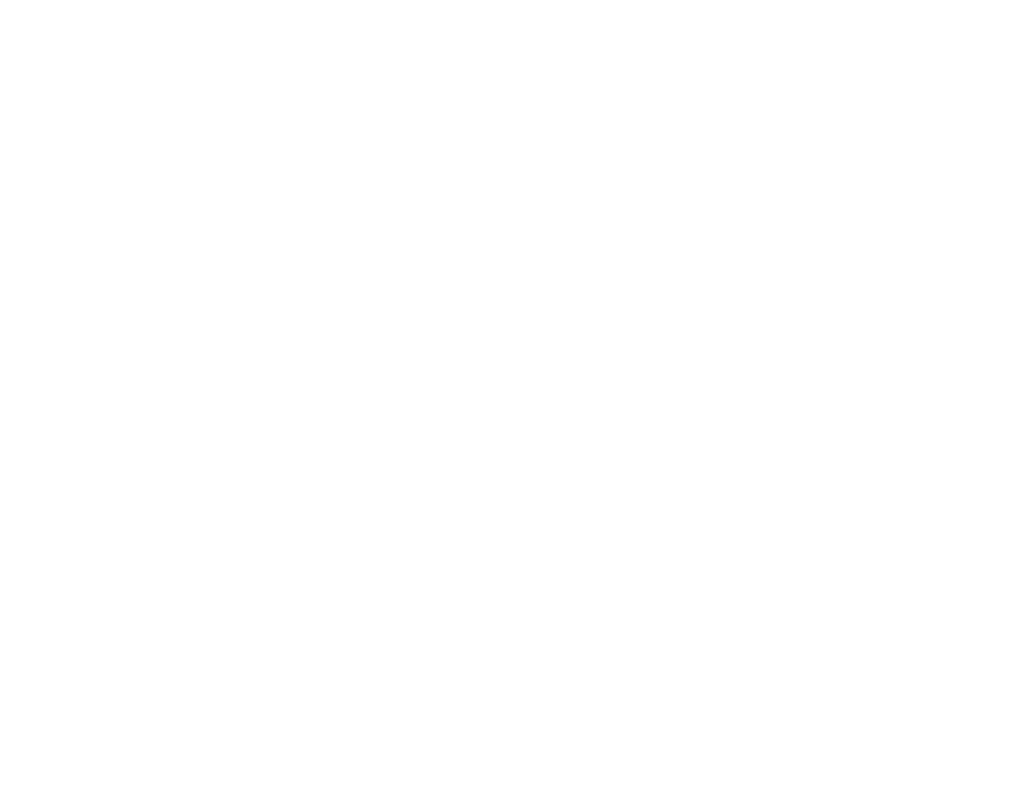
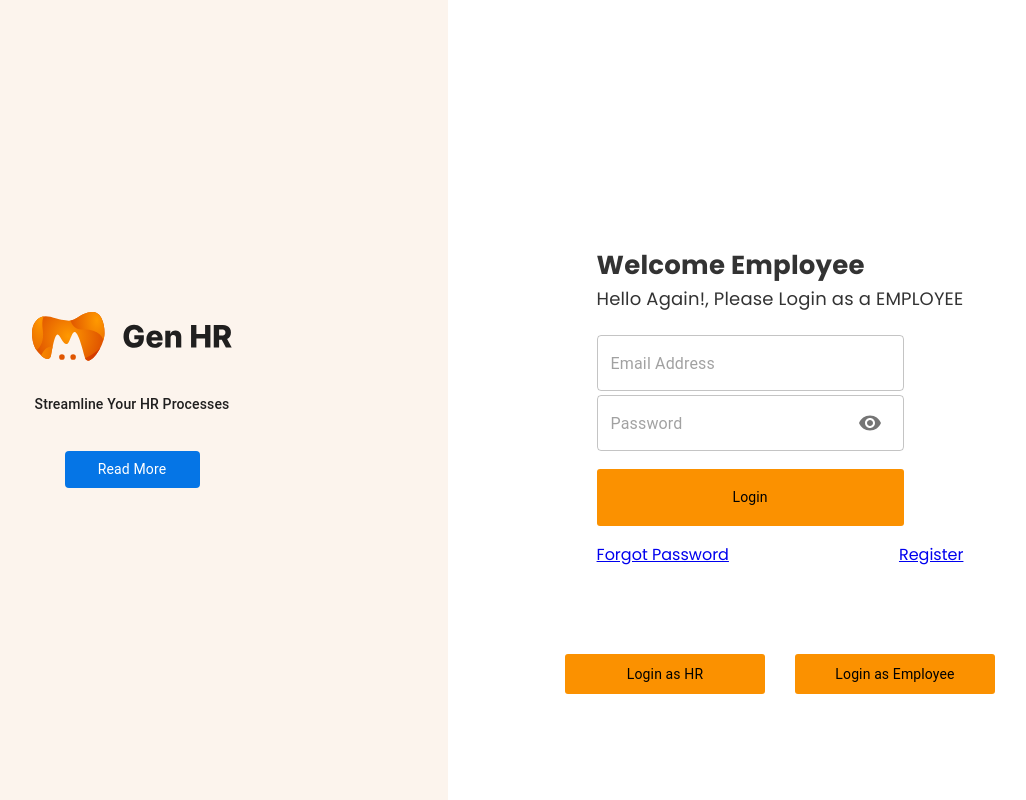
Before and after one commit to rohitschavan/HRMS, a React (Create React App) app in the folder client/: page /login/employee in a window 1280 px wide. Before the commit this address had no page. Shown: the whole page, without its empty margins (184-1210 px from the left). Built offline with nearby package versions, Linux system fonts and the light colour scheme.

Commit message:
seprateLayouts

```diff
--- a/client/src/App.js
+++ b/client/src/App.js
@@ -6,7 +6,7 @@ import Login from './components/Login/Login';
 import Register from './components/Login/Register';
 import RegisterHR from './components/Register/RegisterHR';
 import RegisterEmployee from './components/Register/RegisterEmployee';
-import Layout from './components/Layout';
+import AdminLayout from './components/Layouts/AdminLayout';
 import Dashboard from './components/Dashboard/Dashboard';
 import ManageEmp from './components/Manage/MangageEmp';
 import ManageHR from './components/Manage/ManageHR';
@@ -22,7 +22,9 @@ function App() {
 
         <Routes>
           {/* Public Routes */}
-          <Route path="/" element={<Login />} />
+          <Route path="/" element={<Login role="admin" />} />
+          <Route path="/login/hr" element={<Login role="hr" />} />
+          <Route path="/login/employee" element={<Login role="employee" />} />
           <Route path="/register" element={<Register />} />
 
           {/* Protected Routes */}
@@ -30,7 +32,7 @@ function App() {
             path="/"
             element={
               <PrivateRoute>
-                <Layout />
+                <AdminLayout />
               </PrivateRoute>
             }
           >
--- a/client/src/components/Login/Login.js
+++ b/client/src/components/Login/Login.js
@@ -16,8 +16,29 @@ import toast from "react-hot-toast";
 import { useNavigate } from "react-router-dom";
 import { Visibility, VisibilityOff } from '@mui/icons-material';
 import Logo from '../../assets/logo.svg'
-const Login = () => {
+const Login = ({ role = "admin" }) => {
+  const apiMap = {
+    admin: {
+      endpoint: "http://localhost:9000/admin/login",
+      tokenKey: "token",
+      redirect: "/admin/dashboard",
+      title: "Welcome Admin",
+    },
+    hr: {
+      endpoint: "http://localhost:9000/hr/login",
+      tokenKey: "HRtoken",
+      redirect: "/hr/dashboard",
+      title: "Welcome HR",
+    },
+    employee: {
+      endpoint: "http://localhost:9000/employee/login",
+      tokenKey: "EMPtoken",
+      redirect: "/employee/dashboard",
+      title: "Welcome Employee",
+    },
+  };
 
+  const { endpoint, tokenKey, redirect, title } = apiMap[role];
   const [email, setEmail] = useState('');
   const [password, setPassword] = useState('');
   const [showPassword, setShowPassword] = useState(false);// fix: should be string, not boolean
@@ -27,28 +48,23 @@ const Login = () => {
   const handleSubmit = async (e) => {
     e.preventDefault();
     try {
-        const { data } = await axios.post('http://localhost:9000/admin/login', {
-          email,
-          password,
-        });
+      const { data } = await axios.post(endpoint, { email, password });
 
-        if (data?.err) {
-          toast.error(data.err);
-          return;
-        }
+      if (data?.err) return toast.error(data.err);
 
       if (data?.token) {
-          localStorage.setItem('token', data.token);
-          toast.success('Login Success');
-          navigate('admin/dashboard');
+        localStorage.setItem(tokenKey, data.token);
+        toast.success("Login Success");
+        navigate(redirect);
       } else {
-          toast.error('Something went wrong');
+        toast.error("Something went wrong");
       }
     } catch (err) {
       console.error(err);
-        toast.error('Server error. Try again later.');
+      toast.error("Server error. Try again later.");
     }
   };
+
 
   return (
     <>
@@ -57,7 +73,7 @@ const Login = () => {
           <Box
             sx={{
               height: "100vh",
-              backgroundColor:'#fcf4ed' ,
+              backgroundColor: '#fcf4ed',
               backgroundPosition: "50% 50%",
             }}
           >
@@ -82,11 +98,11 @@ const Login = () => {
                   flexDirection: "column",
                   justifyContent: "center",
                   alignItems: "center",
-                  gap:'20px'
+                  gap: '20px'
                 }}
               >
                 <Box sx={{
-                width:'200px'
+                  width: '200px'
                 }} src={Logo} component='img'>
 
                 </Box>
@@ -97,8 +113,8 @@ const Login = () => {
                     fontSize: "14px",
                     lineHeight: "27px",
                     color: "#201f1f",
-                    position:'relative',
-                    top:'10px'
+                    position: 'relative',
+                    top: '10px'
                   }}
                 >
                   Streamline Your HR Processes
@@ -142,8 +158,8 @@ const Login = () => {
             }}
           >
             <motion.div
-              initial={{ opacity: 0, scale:0.9  }}
-              animate={{ opacity: 1, scale:1}}
+              initial={{ opacity: 0, scale: 0.9 }}
+              animate={{ opacity: 1, scale: 1 }}
               exit={{ opacity: 0, x: -50 }}
               transition={{ duration: 0.5 }}
 
@@ -167,7 +183,7 @@ const Login = () => {
                     color: "#333333",
                   }}
                 >
-                Hello Again!
+                {title}
                 </Typography>
                 <Typography
                   sx={{
@@ -179,7 +195,7 @@ const Login = () => {
                     color: "#333333",
                   }}
                 >
-                Welcome Back
+                  Hello Again!, Please Login as a {role.toUpperCase()}
                 </Typography>
 
               </Box>
@@ -192,10 +208,10 @@ const Login = () => {
                   top: "23px",
                 }}
               >
-                <form onSubmit={handleSubmit} style={{display:'flex',flexDirection:'column'}}>
+                <form onSubmit={handleSubmit} style={{ display: 'flex', flexDirection: 'column' }}>
 
 
-              <TextField onChange={(e)=>setEmail(e.target.value)}
+                  <TextField onChange={(e) => setEmail(e.target.value)}
                     sx={{
                       background: "#FFFFFF",
                       width: "307px",
@@ -211,7 +227,7 @@ const Login = () => {
                         </IconButton>
                       </InputAdornment>
                     ),
-  }} type={showPassword ? 'password' : 'text'} onChange={(e)=>setPassword(e.target.value)}
+                  }} type={showPassword ? 'password' : 'text'} onChange={(e) => setPassword(e.target.value)}
                     sx={{
                       background: "#FFFFFF",
 
@@ -227,7 +243,7 @@ const Login = () => {
                       width: "307px",
                       height: "57px",
 
-                  backgroundColor:"rgb(251, 145, 0)",
+                      backgroundColor: "rgb(251, 145, 0)",
                       borderRadius: "3px",
                       top: "14px",
                     }}
@@ -258,8 +274,66 @@ const Login = () => {
                   <Link style={{}}>Forgot Password</Link>
                   <Link to='/register'>Register</Link>
                 </Box>
+
               </Box>
             </motion.div>
+
+            <Box sx={{
+              display: 'flex',
+              flexDirection: 'row',
+              justifyContent: 'space-between',
+              gap: '30px'
+            }}>
+              <Link to='/login/hr'>
+
+
+              <Button type="submit"
+                sx={{
+                  width: "200px",
+                  height: "40px",
+                  backgroundColor: "rgb(251, 145, 0)",
+                  borderRadius: "3px",
+                  top: "140px",
+                }}
+              >
+                <Typography
+                  sx={{
+                    color: "black",
+                    textTransform: "none",
+                    fontSize: { lg: "14px", sm: "10px" },
+                  }}
+                >
+                  Login as HR
+                </Typography>
+              </Button>
+              </Link>
+
+              <Link to='/login/employee'>
+              <Button
+                sx={{
+                  width: "200px",
+                  height: "40px",
+
+                  backgroundColor: "rgb(251, 145, 0)",
+                  borderRadius: "3px",
+                  top: "140px",
+                }}
+               >
+                <Typography
+                  sx={{
+                    color: "black",
+                    textTransform: "none",
+                    fontSize: { lg: "14px", sm: "10px" },
+                  }}
+                >
+                  Login as Employee
+                </Typography>
+              </Button>
+              </Link>
+
+
+            </Box>
+
           </Box>
 
 
--- a/client/src/context/AdminContext.js
+++ b/client/src/context/AdminContext.js
@@ -1,49 +1,58 @@
-// src/context/AdminContext.js
+// src/context/AuthContext.js
 import React, { createContext, useContext, useState, useEffect } from "react";
 import axios from "axios";
 
-// Create context
-const AdminContext = createContext();
+const AuthContext = createContext();
 
-// Provider component
 export const AdminProvider = ({ children }) => {
-  const [admin, setAdmin] = useState(null);
+  const [admin, setAdmin] = useState(null); // works for admin/hr/employee
   const [loading, setLoading] = useState(true);
 
-  // Fetch current admin
-  const fetchCurrentAdmin = async () => {
+  // Determine the role and API endpoint
+  const getAuthDetails = () => {
+    if (localStorage.getItem("token")) {
+      return { role: "admin", token: localStorage.getItem("token"), endpoint: "http://localhost:9000/admin/current" };
+    } else if (localStorage.getItem("HRtoken")) {
+      return { role: "hr", token: localStorage.getItem("HRtoken"), endpoint: "http://localhost:9000/hr/current" };
+    } else if (localStorage.getItem("EMPtoken")) {
+      return { role: "employee", token: localStorage.getItem("EMPtoken"), endpoint: "http://localhost:9000/employee/current" };
+    } else {
+      return null;
+    }
+  };
+
+  const fetchCurrentUser = async () => {
     try {
-      const token = localStorage.getItem("token");
-      if (!token) return setLoading(false);
+      const authDetails = getAuthDetails();
+      if (!authDetails) return setLoading(false);
 
-      const { data } = await axios.get("http://localhost:9000/admin/current", {
+      const { token, endpoint, role } = authDetails;
+
+      const { data } = await axios.get(endpoint, {
         headers: {
           Authorization: `Bearer ${token}`,
         },
       });
 
-
       if (data?.data) {
-
-        setAdmin(data.data);
+        setAdmin({ ...data.data, role }); // Add role to user object
       }
     } catch (err) {
-      console.error("Fetch Admin Error:", err);
+      console.error("Fetch User Error:", err);
     } finally {
       setLoading(false);
     }
   };
 
   useEffect(() => {
-    fetchCurrentAdmin();
+    fetchCurrentUser();
   }, []);
 
   return (
-    <AdminContext.Provider value={{ admin, setAdmin, loading }}>
+    <AuthContext.Provider value={{ admin, setAdmin, loading }}>
       {children}
-    </AdminContext.Provider>
+    </AuthContext.Provider>
   );
 };
 
-// Custom hook
-export const useAdmin = () => useContext(AdminContext);
+export const useAdmin = () => useContext(AuthContext);
```
Also changed, not shown: client/src/components/Layouts/AdminLayout.js (renamed from client/src/components/Layout.js, +5 -5 lines), client/src/components/Login/LoginHR.js (added, +13 -0 lines), client/src/components/Dashboard/HrDashboard.js (added), client/src/components/Layouts/HrLayout.js (added). Lines whose indentation alone changed are shown as unchanged.
